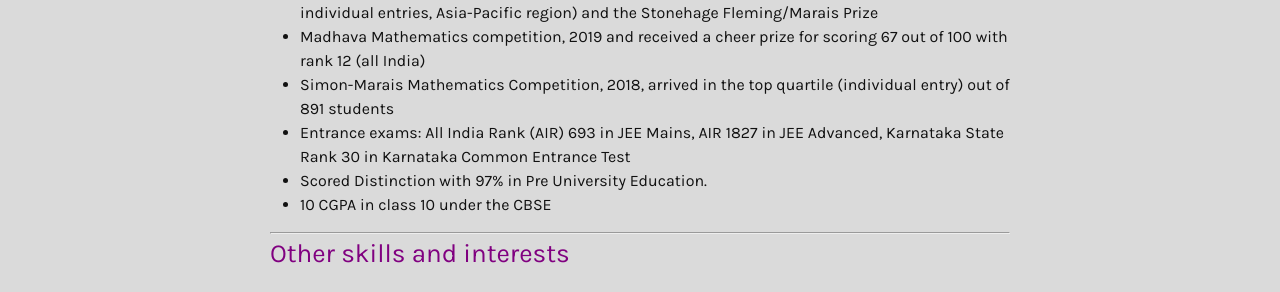
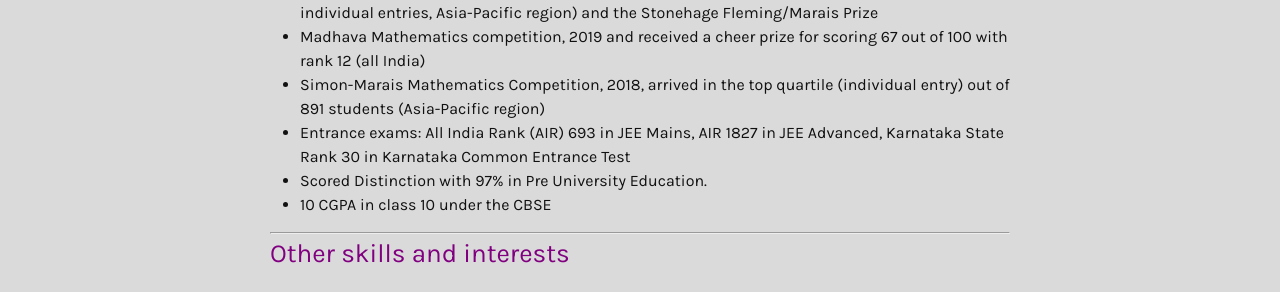
Before and after one commit to shrivathsap/shrivathsap.github.io, a Jekyll site: the page built from cv.html, in a window 1280 px wide. Shown: the part 1044-1336 px from the top of the page. Built offline with Jekyll 4.4.1, drawn with Linux system fonts in a browser that asks for light colours.

Commit message:
oho madhava

```diff
--- a/cv.html
+++ b/cv.html
@@ -53,7 +53,7 @@
 		<li>Madhava Mathematics Competition, 2020, secured 1st prize (all India) for scoring 83 out of 100.</li>
 		<li>Simon-Marais Mathematics Competition, 2019, secured 7th position overall (out of 393 individual entries, Asia-Pacific region) and the Stonehage Fleming/Marais Prize</li>
 		<li>Madhava Mathematics competition, 2019 and received a cheer prize for scoring 67 out of 100 with rank 12 (all India)</li>
-		<li>Simon-Marais Mathematics Competition, 2018, arrived in the top quartile (individual entry) out of 891 students</li>
+		<li>Simon-Marais Mathematics Competition, 2018, arrived in the top quartile (individual entry) out of 891 students (Asia-Pacific region)</li>
 		<li>Entrance exams: All India Rank (AIR) 693 in JEE Mains, AIR 1827 in JEE Advanced, Karnataka State Rank 30 in Karnataka Common Entrance Test</li>
 		<li>Scored Distinction with 97% in Pre University Education.</li>
 		<li>10 CGPA in class 10 under the CBSE</li>
```
Also changed, not shown: 1 other file.
